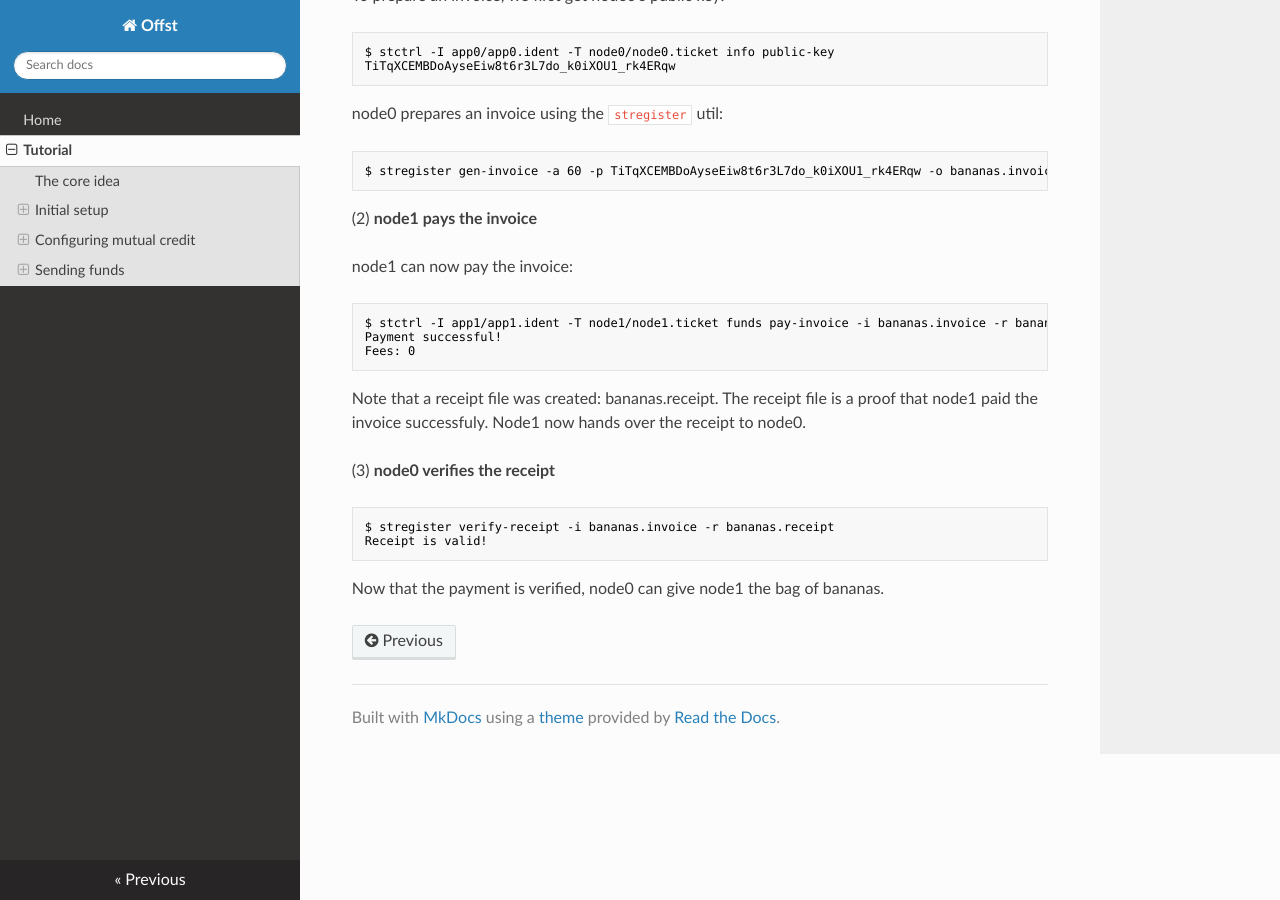
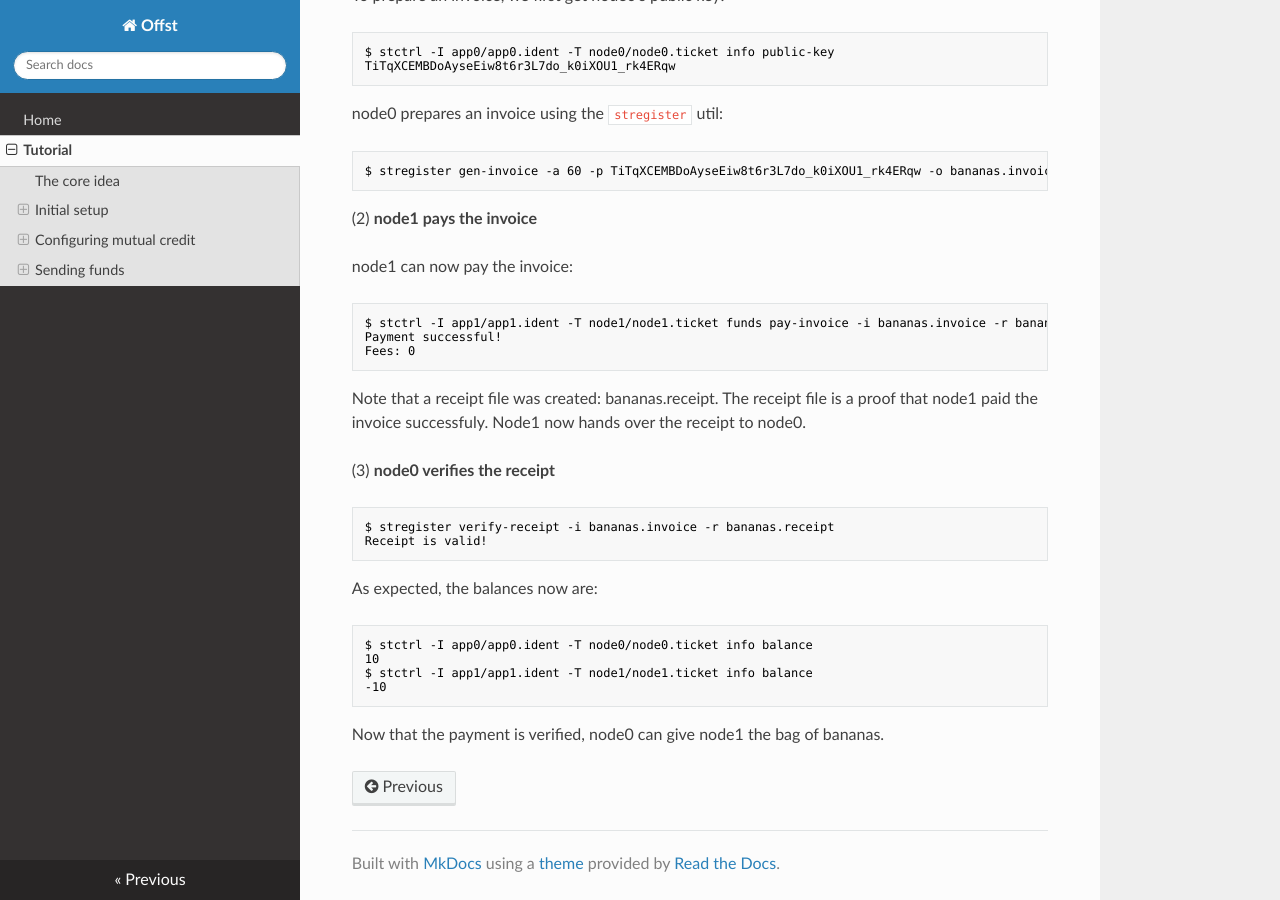
Before and after one commit to freedomlayer/offset_docs, an MkDocs documentation site: the page built from docs/tutorial.md, in a window 1280 px wide and 900 px high, scrolled down 10871 px. Built offline with MkDocs 1.6.1, drawn with Linux system fonts in a browser that asks for light colours; nearby versions of some CDN libraries.

Commit message:
Added balance check after invoice payment.

````diff
--- a/docs/tutorial.md
+++ b/docs/tutorial.md
@@ -628,4 +628,13 @@ $ stregister verify-receipt -i bananas.invoice -r bananas.receipt
 Receipt is valid!
 ```
 
+As expected, the balances now are:
+
+```bash
+$ stctrl -I app0/app0.ident -T node0/node0.ticket info balance
+10
+$ stctrl -I app1/app1.ident -T node1/node1.ticket info balance
+-10
+```
+
 Now that the payment is verified, node0 can give node1 the bag of bananas.
````
